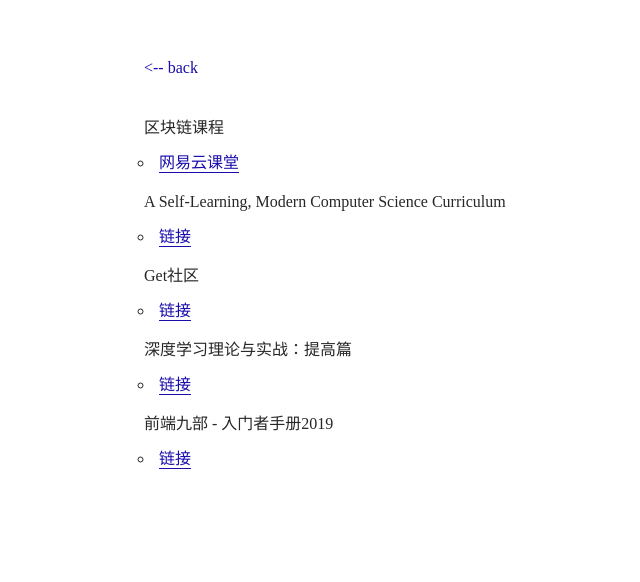
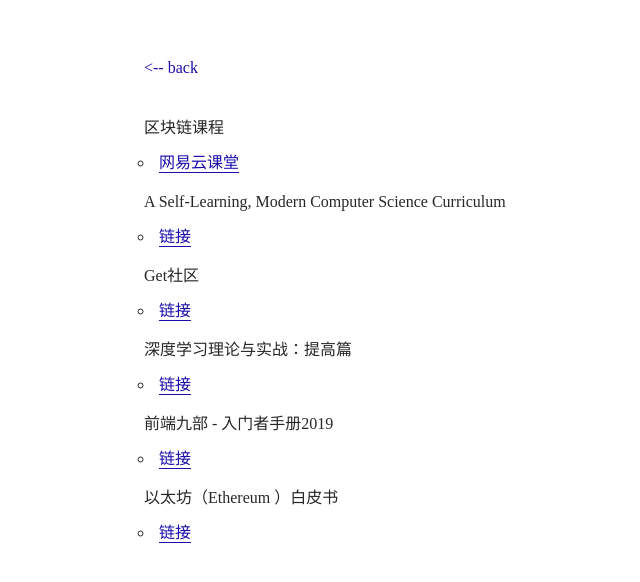
Before and after one commit to maicoder/blog, a Jekyll site: the page built from note/学习资料.md, in a window 1280 px wide. Shown: the top 582 px of the page, without its empty margins (146-786 px from the left). Built offline with Jekyll 4.4.1, drawn with Linux system fonts in a browser that asks for light colours; some web fonts are replaced.

Commit message:
Update 学习资料.md

```diff
--- a/note/学习资料.md
+++ b/note/学习资料.md
@@ -20,3 +20,7 @@ Get社区
 
 前端九部 - 入门者手册2019
 - [链接](https://www.yuque.com/fe9/basic)
+
+
+以太坊（Ethereum ）白皮书
+- [链接](http://get.ftqq.com/8962.get)
```
